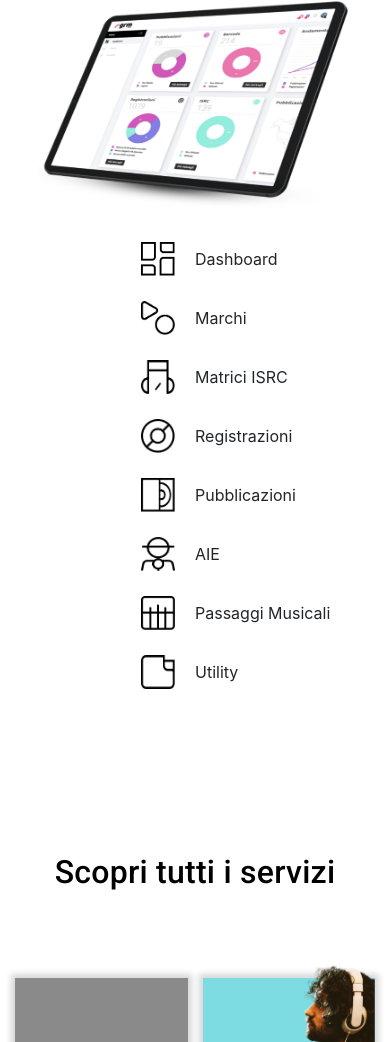
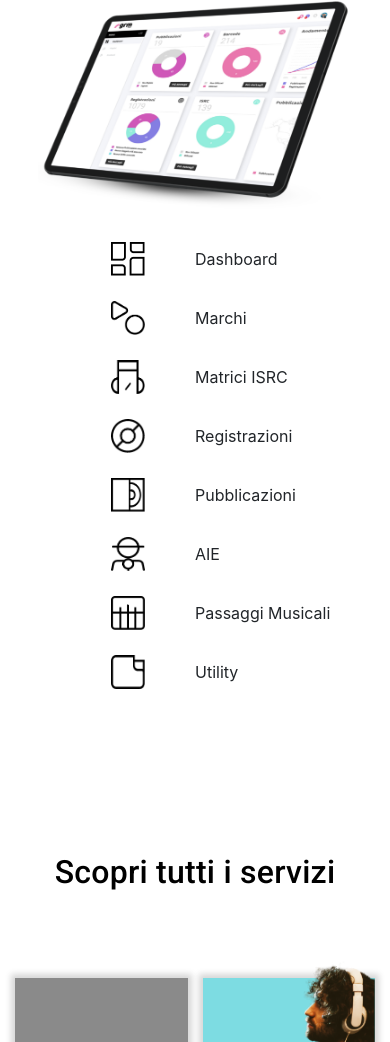
Before and after one commit to WINTERANDREA/grm_test, a plain HTML site: page artista.html in a window 390 px wide. Shown: the part 1354-2396 px from the top of the page. Drawn offline with nearby package versions, Linux system fonts and the light colour scheme.

Commit message:
Add files via upload

```diff
--- a/css/style.css
+++ b/css/style.css
@@ -1173,6 +1173,11 @@ footer {
   .griglia__3--container {
     padding-bottom: 25px;
   }
+
+  .griglia__1--icon,
+  .griglia__3--icon {
+    margin-right: 50px;
+  }
 }
 
 @media (max-width: 450px) {
```
